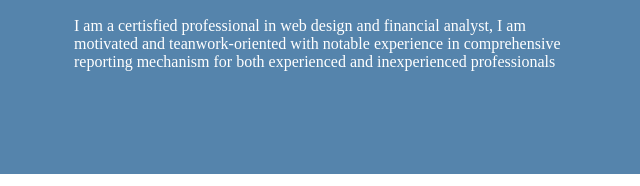
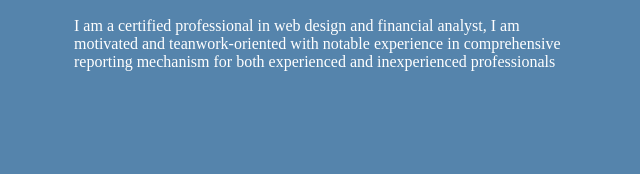
Before and after one commit to Qyusfet/td-project4-css-basics, a plain HTML site: page index.html in a window 1280 px wide. Shown: the part 752-938 px from the top of the page, 62-702 px from the left. Drawn offline with Linux system fonts and the light colour scheme.

Commit message:
Correction of grammer

```diff
--- a/index.html
+++ b/index.html
@@ -31,7 +31,7 @@
         <div class="passion">
             <div class="passion-detail">
                 <h2>Designing With Passion While Exploring The World.</h2>
-                <p>I am a certisfied professional in web design and financial analyst, I am motivated and teanwork-oriented with notable experience in comprehensive reporting mechanism for both experienced and inexperienced professionals</p>
+                <p>I am a certified professional in web design and financial analyst, I am motivated and teanwork-oriented with notable experience in comprehensive reporting mechanism for both experienced and inexperienced professionals</p>
             </div>
             <div class="passion-promtp">
                 <h2>Any Type Of Web Design <br> &amp; Development</h2>
```
